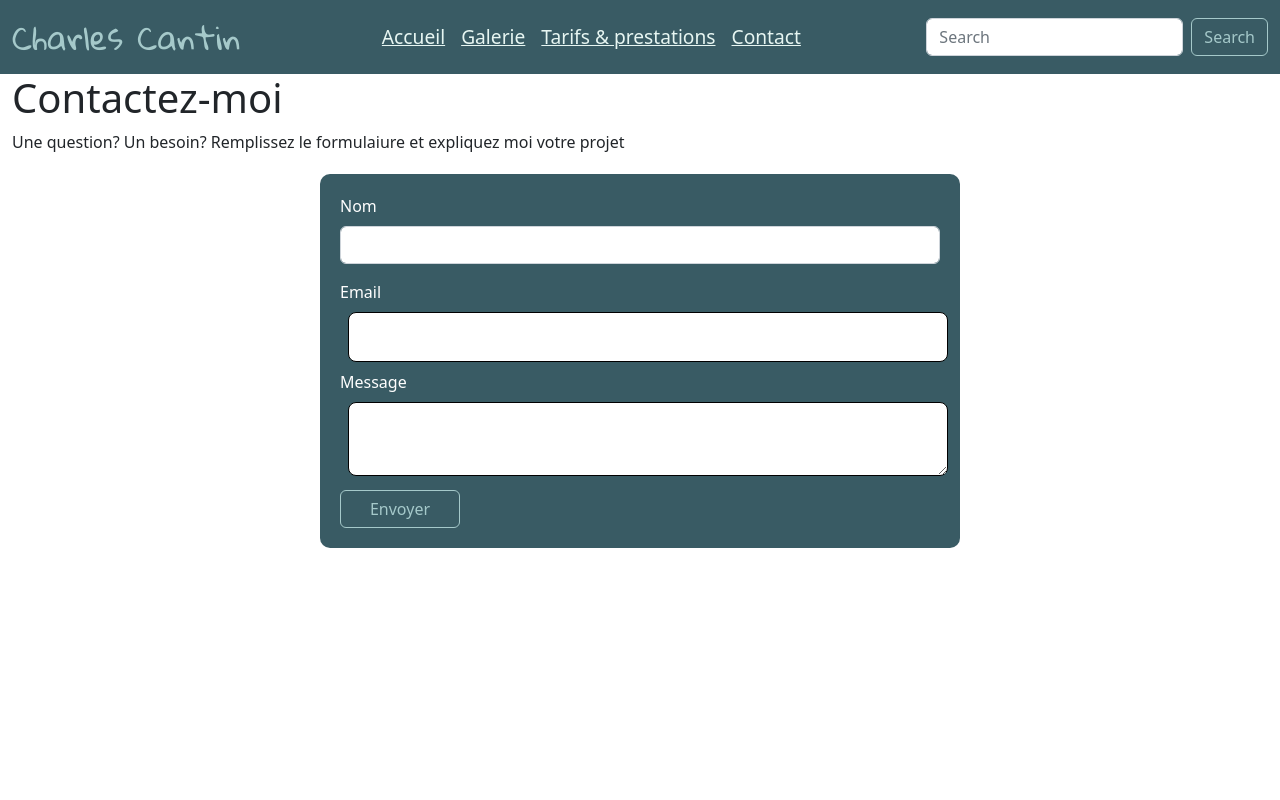
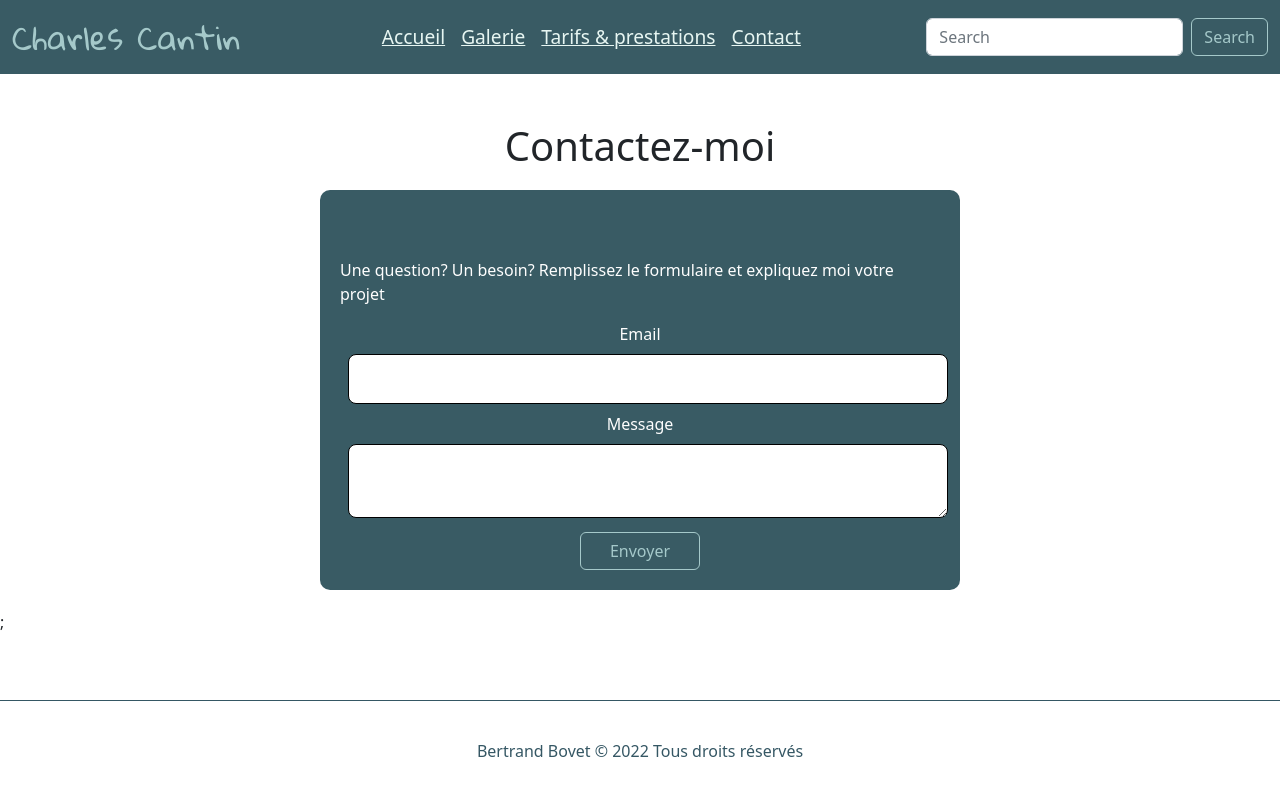
Before and after one commit to Smek-one/CharlesCantin, a Next.js app: page /contact in a window 1280 px wide. Shown: the top 800 px of the page. Built offline with nearby package versions, Linux system fonts and the light colour scheme.

Commit message:
testing layout

```diff
--- a/components/ContactForm.js
+++ b/components/ContactForm.js
@@ -8,33 +8,39 @@ function ContactForm() {
   }
   return (
     <div className="container-fluid">
-      <h1>Contactez-moi</h1>
-      <p>
-        Une question? Un besoin? Remplissez le formulaiure et expliquez moi
-        votre projet
-      </p>
+      <h1 className="d-flex justify-content-center mt-5">Contactez-moi</h1>
 
       <form onSubmit={handleSubmit} className="contact-form">
-        <div class="mb-3">
-          <label class="form-label" for="name">
-            Nom
-          </label>
-          <input class="form-control" id="name" type="text" />
-        </div>
-        <label htmlFor="email">Email</label>
+        <p className="d-flex justify-content-center mt-5">
+          Une question? Un besoin? Remplissez le formulaire et expliquez moi
+          votre projet
+        </p>
+        <label htmlFor="email" className="d-flex justify-content-center">
+          Email
+        </label>
+        <ValidationError
+          prefix="Email"
+          field="email"
+          errors={state.errors}
+          className="error-msg"
+        />
         <input id="email" type="email" name="email" className="input-txt" />
-        <ValidationError prefix="Email" field="email" errors={state.errors} />
-        <label for="message">Message</label>
-        <textarea id="message" name="message" className="input-txt-area" />
+
+        <label for="message" className="d-flex justify-content-center">
+          Message
+        </label>
         <ValidationError
           prefix="Message"
           field="message"
           errors={state.errors}
+          className="error-msg"
         />
+        <textarea id="message" name="message" className="input-txt-area" />
+
         <button
           type="submit"
           disabled={state.submitting}
-          className="btn btn-submit"
+          className="btn btn-submit d-flex justify-content-center"
         >
           Envoyer
         </button>
--- a/components/Navigation.js
+++ b/components/Navigation.js
@@ -55,7 +55,10 @@ function Navigation() {
               placeholder="Search"
               aria-label="Search"
             ></input>
-            <button className="btn btn-outline-success" type="submit">
+            <button
+              className="btn btn-outline-success search-btn"
+              type="submit"
+            >
               Search
             </button>
           </form>
--- a/pages/index.js
+++ b/pages/index.js
@@ -1,5 +1,6 @@
 import Head from "next/head";
 import Image from "next/image";
+import Footer from "../components/Footer";
 import Navigation from "../components/Navigation";
 import Logo from "../public/logo.svg";
 
@@ -37,7 +38,7 @@ export default function Home() {
           </a>
         </div>
       </main>
-      <footer>Bertrand Bovet © 2022 Tous droits réservés</footer>
+      <Footer />
     </div>
   );
 }
--- a/style.css
+++ b/style.css
@@ -8,7 +8,7 @@
 
 /*INDEX PAGE*/
 .container {
-  min-height: 100vh;
+  max-height: 100vh;
   padding: 0 0.5rem;
   display: flex;
   flex-direction: column;
@@ -28,6 +28,8 @@ main {
 /*FOOTER*/
 
 footer {
+  position: absolute;
+  bottom: 0;
   width: 100%;
   height: 100px;
   border-top: 1px solid #355764;
@@ -143,7 +145,7 @@ nav{
   margin: auto;
 }
 
-.btn{
+.search-btn{
   color: #A5C9CA !important;
   border: 1px solid #A5C9CA !important;
 }
@@ -163,13 +165,22 @@ nav{
 
 /*CONTACT FORM*/
 
+.container-fluid{
+  max-height: 100%;
+}
+
 .contact-form{
   width: 50vw;
+
   background-color: #395B64;
   color: #fefefe;
   padding: 20px;
   margin: 20px auto;
   border-radius: 10px;
+}
+
+.contact-bloc{
+  height: 30vh;
 }
 
 .input-txt{
@@ -196,9 +207,26 @@ nav{
   width: 20%;
   display: block;
   margin: auto;
+  color: #A5C9CA !important;
+  border: 1px solid #A5C9CA !important;
 }
 
+.btn-submit:hover,
+.btn-submit:focus,
+.btn-submit:active{
+  background: #A5C9CA !important;
+  color: #395B64 !important;
+}
 
+.error-msg{
+  font-weight: 200;
+  color: red;
+}
+
+.thk-txt{
+  text-align: center;
+  margin: 2vh auto;
+}
 
 
 @media (max-width: 600px) {
```
